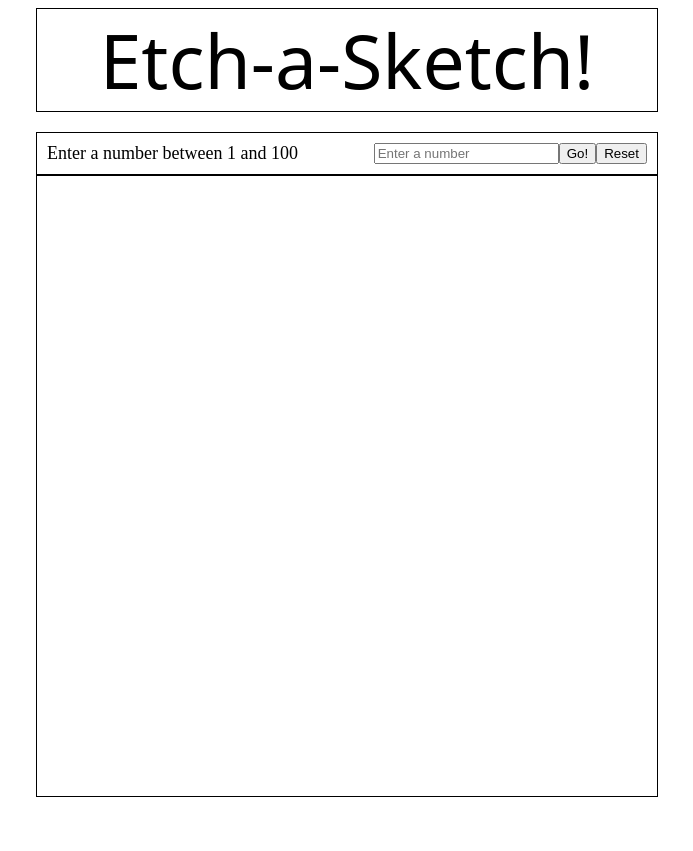
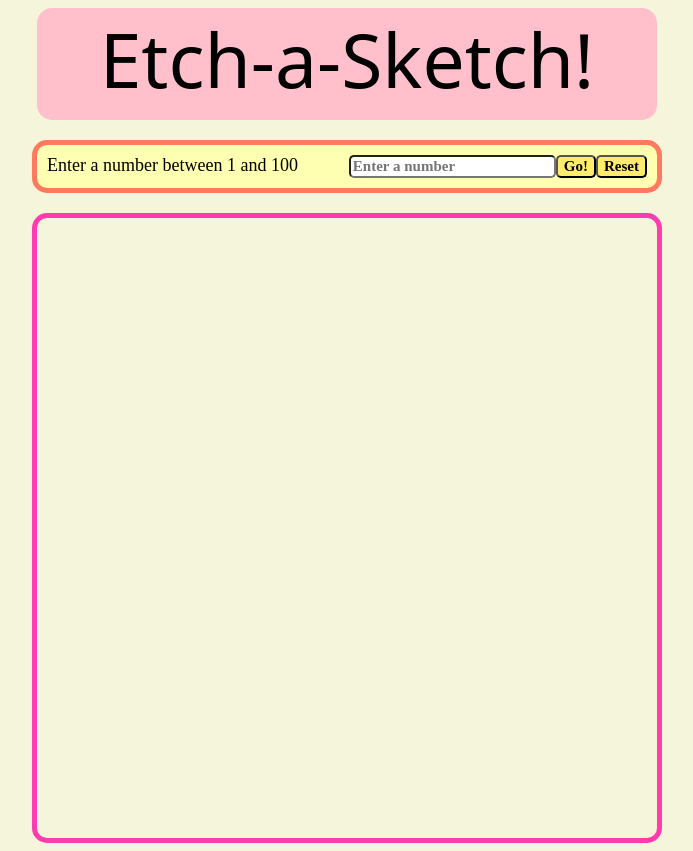
Before and after one commit to tesplace/etch-a-sketch, a plain HTML site: page index.html in a window 1280 px wide. Shown: the whole page, without its empty margins (293-986 px from the left). Before the commit the page ends 805 px from the top, so only its background shows below. Drawn offline with Linux system fonts and the light colour scheme; a web font is replaced by a local one.

Commit message:
Creates the first version of css

```diff
--- a/script.js
+++ b/script.js
@@ -29,6 +29,8 @@ btnGo.addEventListener("click", () => {
         }
 
         btnGo.disabled = true;
+    } else if (sketchBoardSize >100) {
+        alert("Please enter a number that is smaller than 100!")
     } else {
         alert("Please enter a number!");
         btnGo.disabled = false;
--- a/style.css
+++ b/style.css
@@ -2,6 +2,7 @@ body {
     display: flex;
     flex-direction: column;
     align-items: center;
+    background-color: beige;
 
 }
 
@@ -19,36 +20,38 @@ h1 {
 
 header {
     margin-top: 0px;
-    border: 1px solid black;
     width: 620px;
     display: flex;
     justify-content: center;
     align-items: center;
+    background-color: pink;
+    padding-bottom: 10px;
+    border-radius: 15px;
 }
 
 
 .container {
-    border: solid 1px black;
+    border: solid 5px #FF3DAF;
     display: flex;
     width: 600px;
     height: 600px;
     flex-direction: column;
     padding: 10px;
+    border-radius: 15px;
 }
 
 .row {
-    /* border: solid 1px black; */
     width: auto;
     flex-grow: 1;
     display: flex;
 }
 
 .square {
-    border: solid 1px black;;
     width: auto;
     flex-grow: 1;
     margin: 0.5px;
-
+    background-color: whitesmoke;
+    border-radius: 5px;
 }
 
 .black {
@@ -59,10 +62,13 @@ header {
     font-size: large;
     display: flex;
     justify-content: space-between;
-    border: 1px solid black;
+    border: 5px solid #FF7A5E;
     width: 600px;
     padding: 10px;
     margin-top: 20px;
+    background-color: #FFFFB2;
+    margin-bottom: 20px;
+    border-radius: 15px;
 }
 
 .inputInteract {
@@ -72,9 +78,25 @@ header {
 
 label {
     font-family: Cairo Play;
-
 }
 
 .black {
     background-color: black;
 }
+
+#input {
+    font-family: Cairo Play;
+    font-weight: bolder;
+    font-size: 15px;
+    border-radius: 5px;
+
+}
+
+.reset,
+.btnGo {
+    font-family: Cairo Play;
+    font-weight: bolder;
+    font-size: 15px;
+    background-color: #FFEC6C;
+    border-radius: 5px;
+}
```
